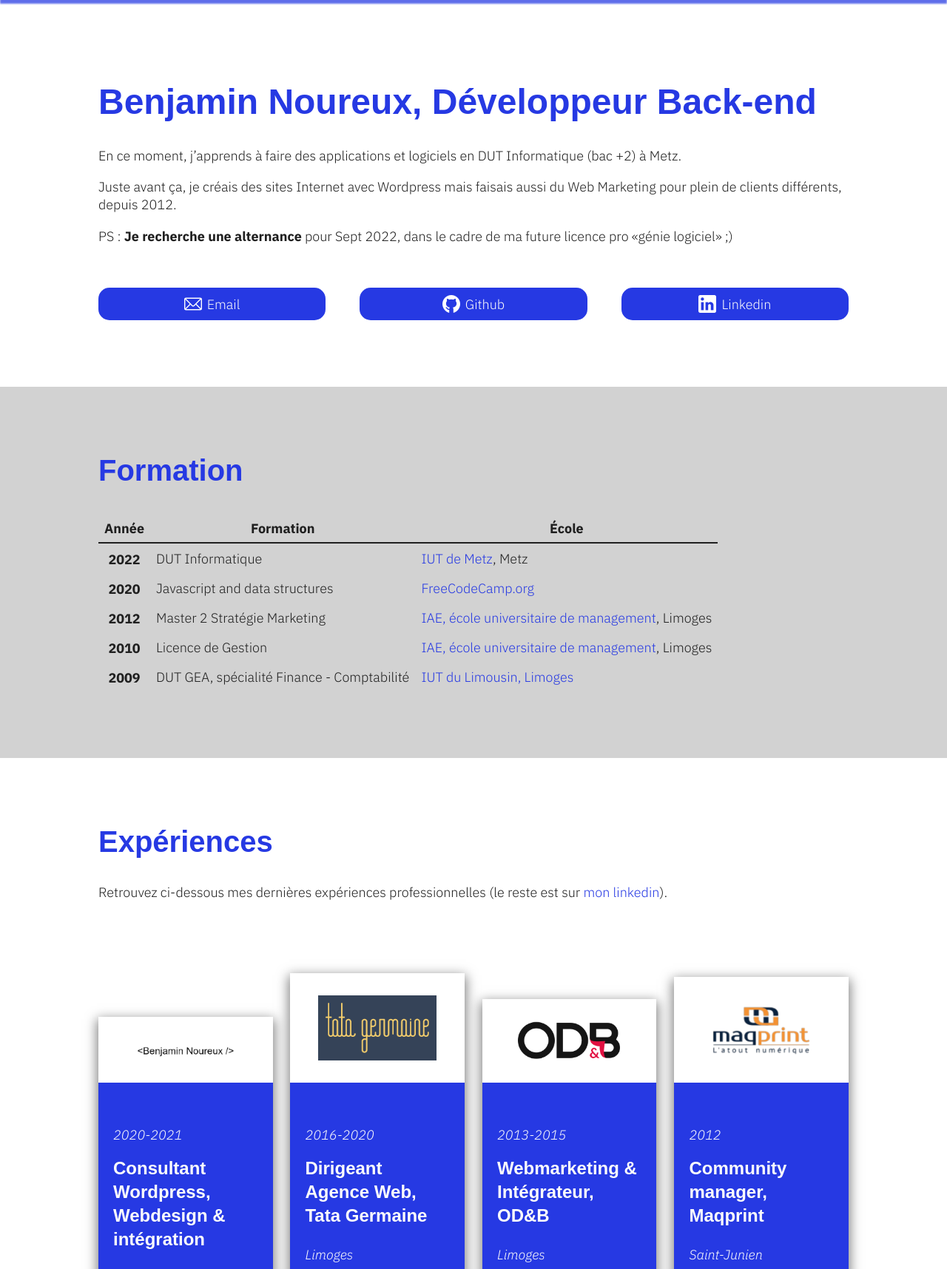
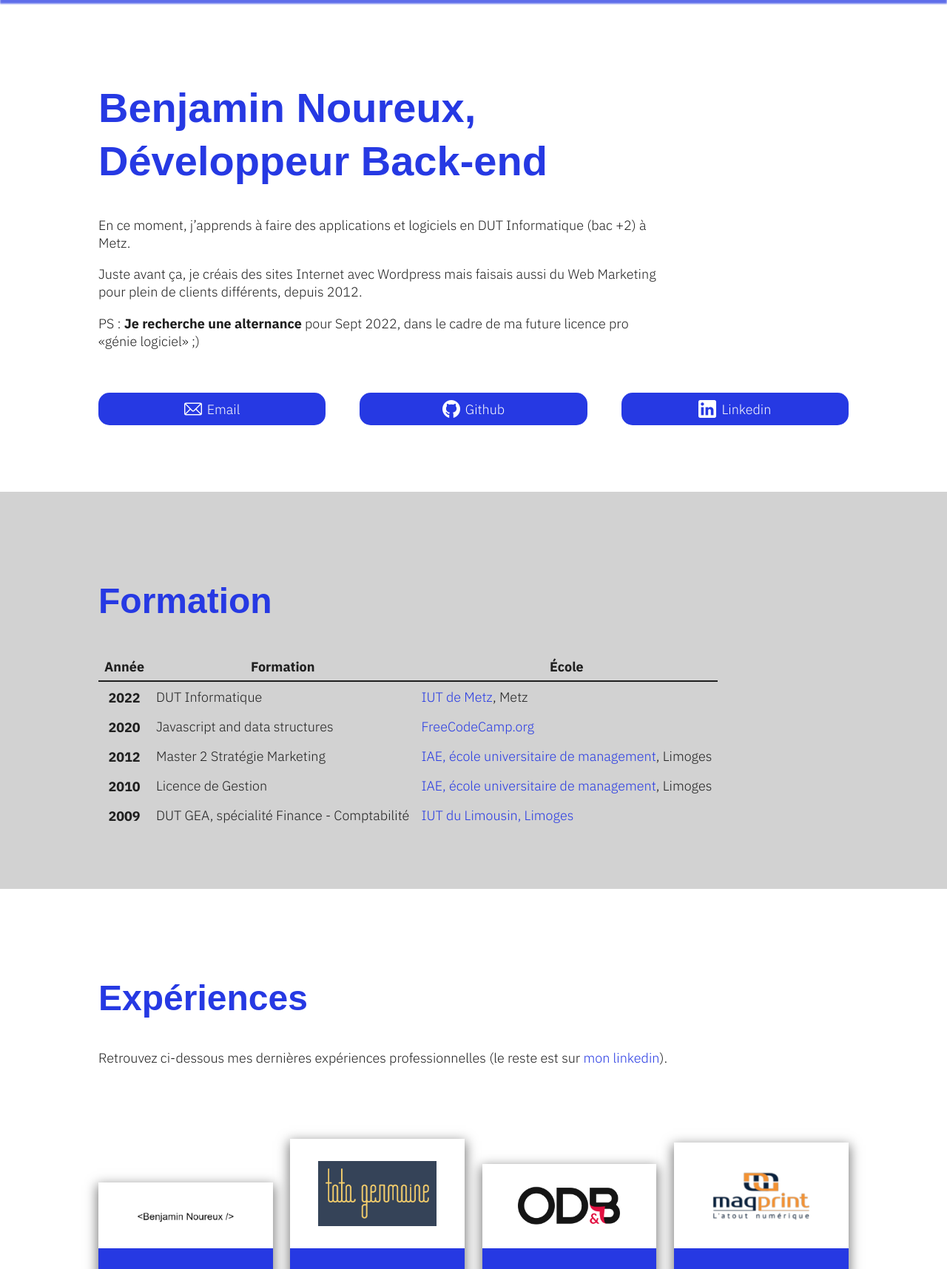
Before and after one commit to n0uben/n0uben.github.io, a PHP site: page / in a window 1280 px wide. Shown: the part 80-1796 px from the top of the page at 74% size. Run offline with PHP 8.4, Linux system fonts and the light colour scheme; some web fonts are replaced.

Commit message:
add some media queries and a little copyright symbol in footer

```diff
--- a/index.html
+++ b/index.html
@@ -362,7 +362,7 @@
             <div class="col">
                 <p><a href="#">↑ Retour en haut de page</a></p>
                 <hr>
-                <p>Tous droits réservés 2021 - Benjamin Noureux</p>
+                <p>Tous droits réservés © 2021 - Textes et Design par Benjamin Noureux</p>
                 <p><em><a href="./mentions-legales.html">Mentions légales</a></em></p>
             </div>
         </div>
--- a/style.css
+++ b/style.css
@@ -78,24 +78,22 @@ body {
 h1, h2, h3, h4, h5, h6 {
 font-family: var(--fonts-title);
 color: var(--accent-color);
+margin-block-start: 0;
 }
 
 h1 {
     font-size: 3rem;
     line-height: 3.5rem;
-    margin-block-start: 0;
 }
 h2 {
     font-size: 2.5rem;
     line-height: 2.9rem;
-    margin-block-start: 0;
 }
 h3 {
     font-size: 1.5rem;
     line-height: 2rem;
-    margin-block-start: 0;
 }
-h4 {
+/* h4 {
     font-size: 1.35rem;
     line-height: 1.75rem;
 }
@@ -106,7 +104,7 @@ h5 {
 h6 {
     font-size: 1.1rem;
     line-height: 1.4rem;
-}
+} */
 
 /*content text*/
 a, p, input, th, td, button{
@@ -406,14 +404,21 @@ footer p {
 /**********************/
 
 @media screen and (min-width: 768px) {
+    /*general*/
     .row {
         justify-content: space-between;
     }
     .col2 {
         width: 45%;
     }
+
+    /* specifique */
     #home .row {
         justify-content: baseline;
+    }
+    /*col with page title and subtitle*/
+    #home .row:first-child .col {
+        width : 75%;
     }
     #experiences .row {
         align-items: baseline;
@@ -426,13 +431,26 @@ footer p {
     }
 }
 @media screen and (min-width: 992px) {
+    /*general*/
+    .section {
+        padding: 80px 0 40px 0;
+    }
     .col3 {
         width: 30%;
     }
+    /*typographie*/
+
+    h1 {
+        font-size: 3.5rem;
+        line-height: 4.5rem;
+    }
+    h2 {
+        font-size: 3rem;
+        line-height: 3.5rem;
+    }
 }
 @media screen and (min-width: 1200px) {
-
-
+    /*general*/
     .col4 {
         width: 23%;
     }
```
